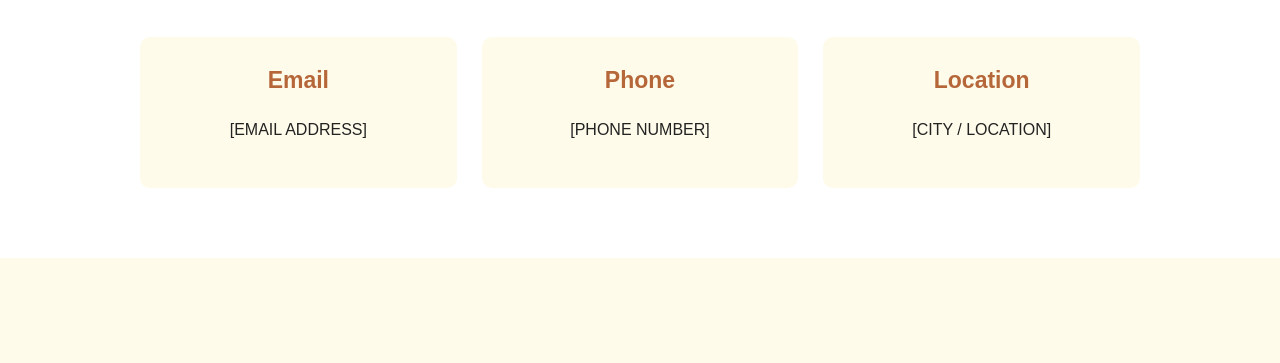
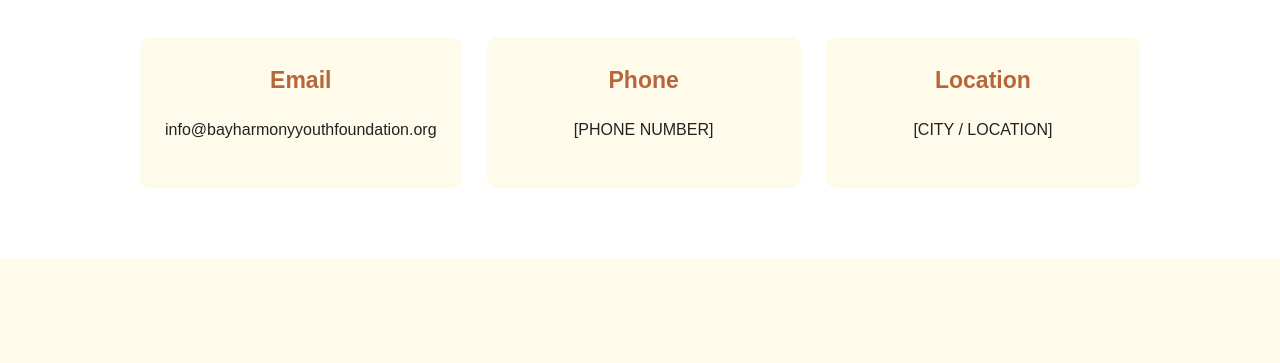
Before and after one commit to alexneptune2020-del/bay-harmony-website, a plain HTML site: page contact.html in a window 1280 px wide. Shown: the part 711-1074 px from the top of the page. Drawn offline with Linux system fonts and the light colour scheme.

Commit message:
Contacts update

```diff
--- a/contact.html
+++ b/contact.html
@@ -68,7 +68,7 @@
 
                 <div class="contact-item">
                     <h3>Email</h3>
-                    <p>[EMAIL ADDRESS]</p>
+                    <p>info@bayharmonyyouthfoundation.org </p>
                 </div>
 
                 <div class="contact-item">
```
